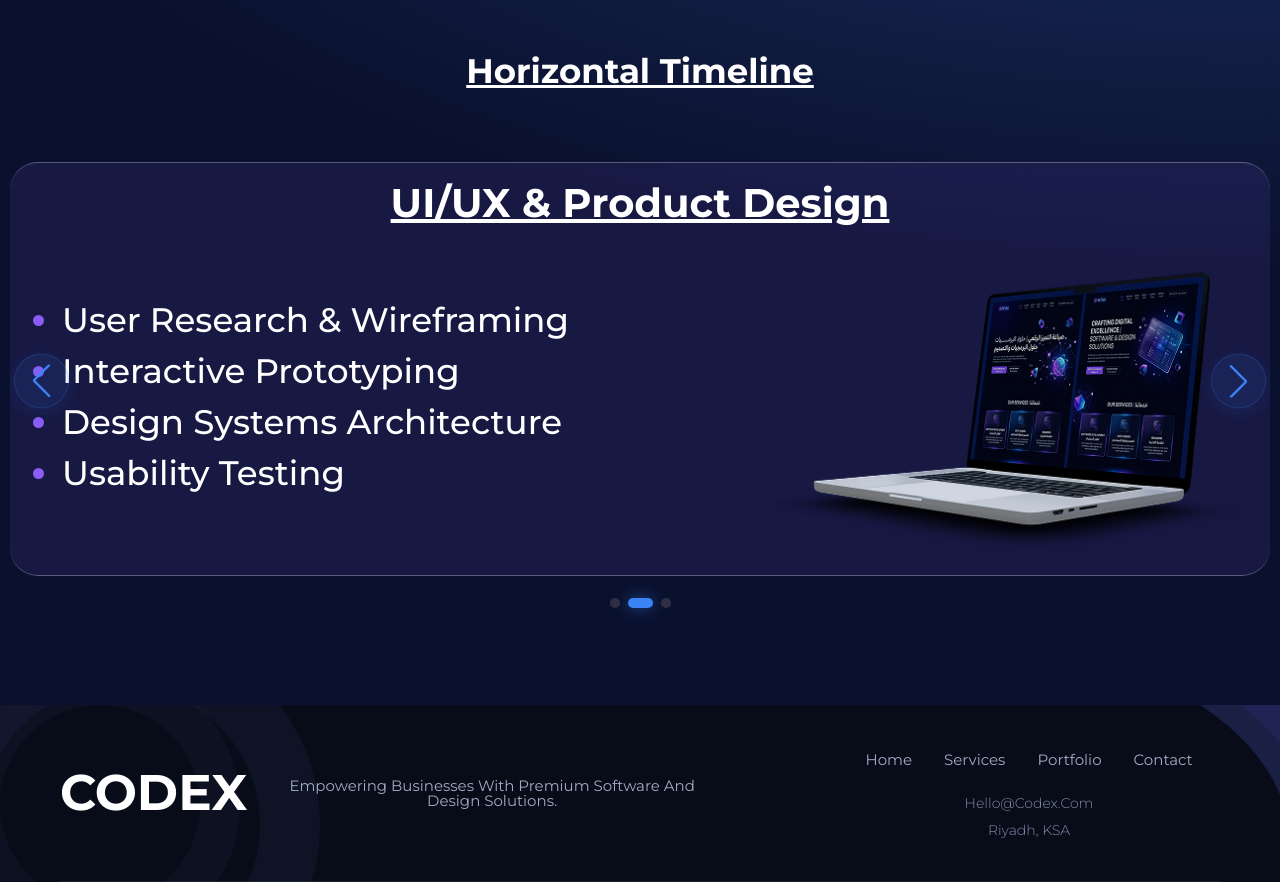
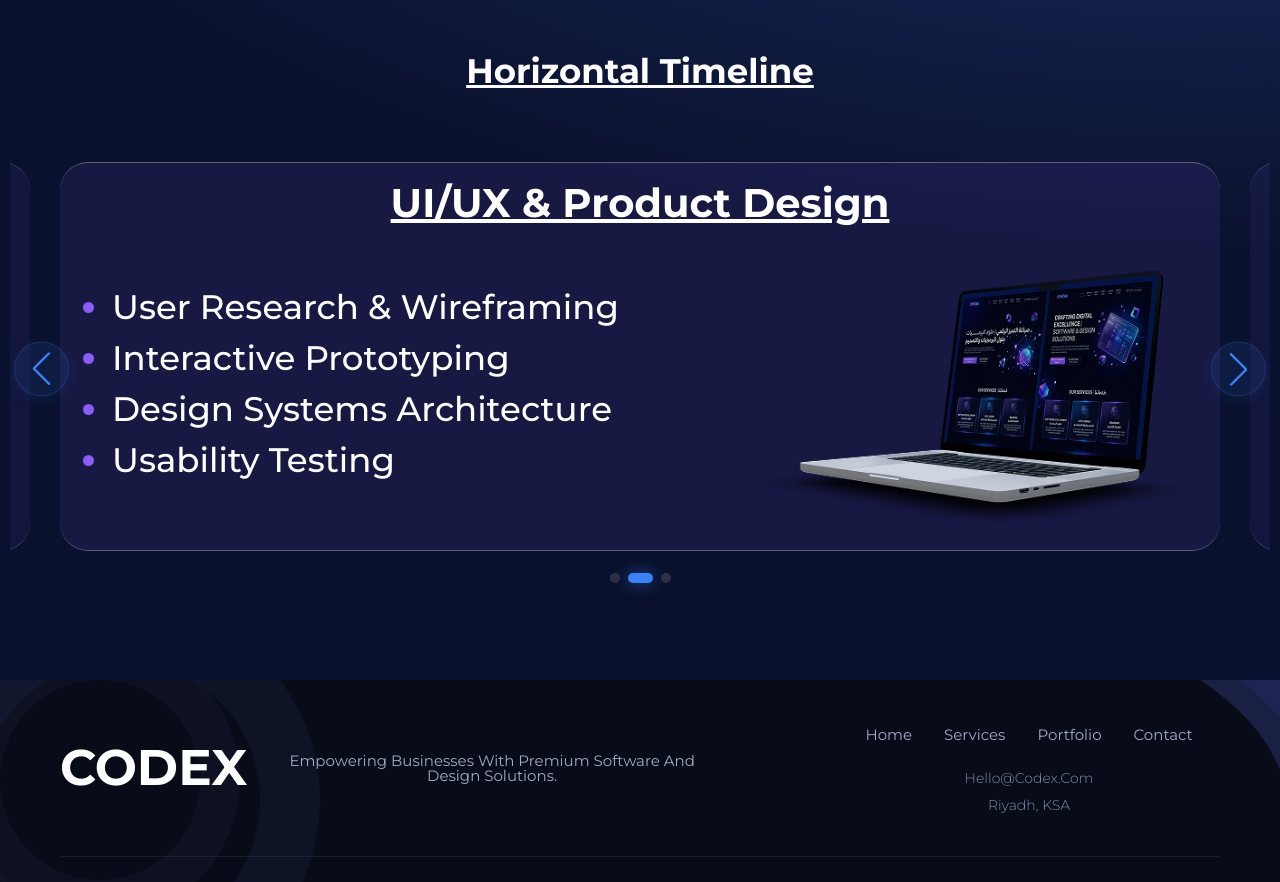
Before and after one commit to EslamRage7/Codex, a React (Vite) app: page /services in a window 1280 px wide. Shown: the part 580-1462 px from the top of the page. Built offline with nearby package versions, Linux system fonts and the light colour scheme; a web font is replaced by a local one.

Commit message:
save work

```diff
--- a/src/Components/css/Services.css
+++ b/src/Components/css/Services.css
@@ -88,7 +88,7 @@
 
 /* Features Slider */
 .features-slider {
-  padding: 40px 0 70px 0;
+  padding: 40px 50px 70px 50px;
   margin-bottom: 20px;
 }
 
```
